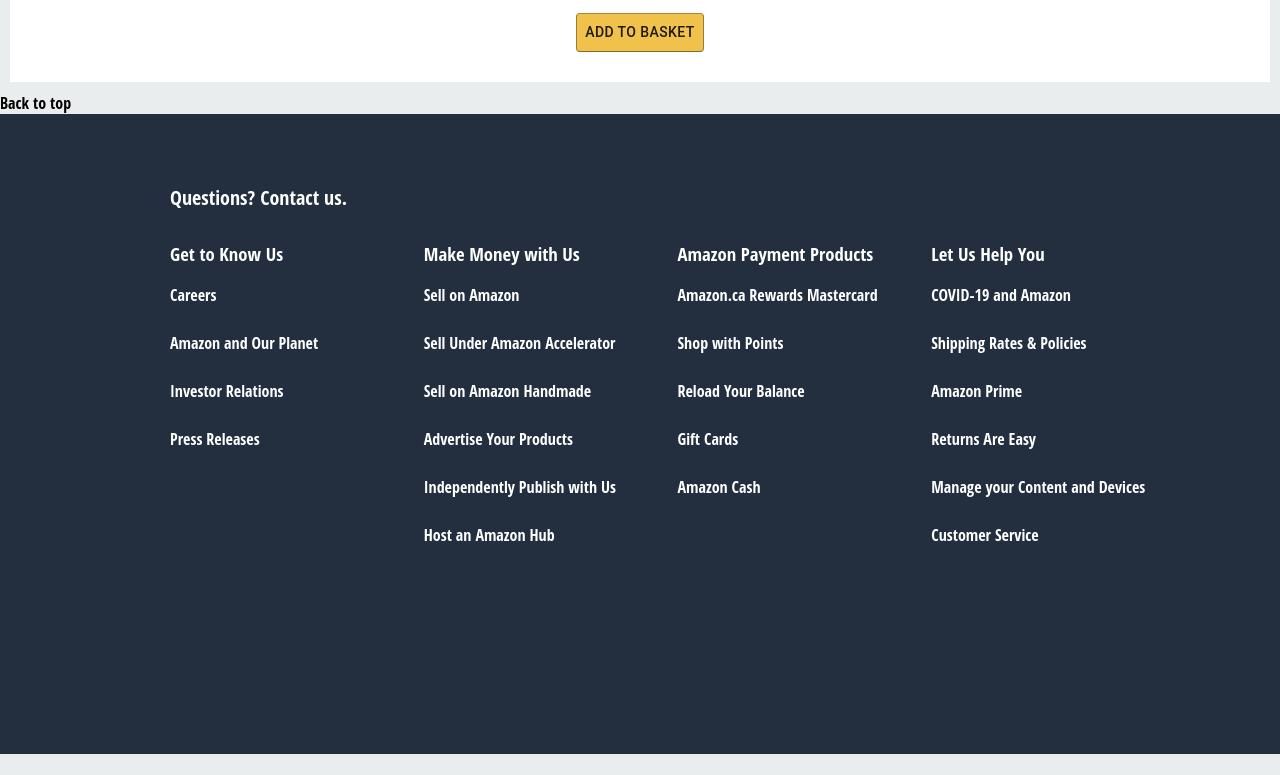
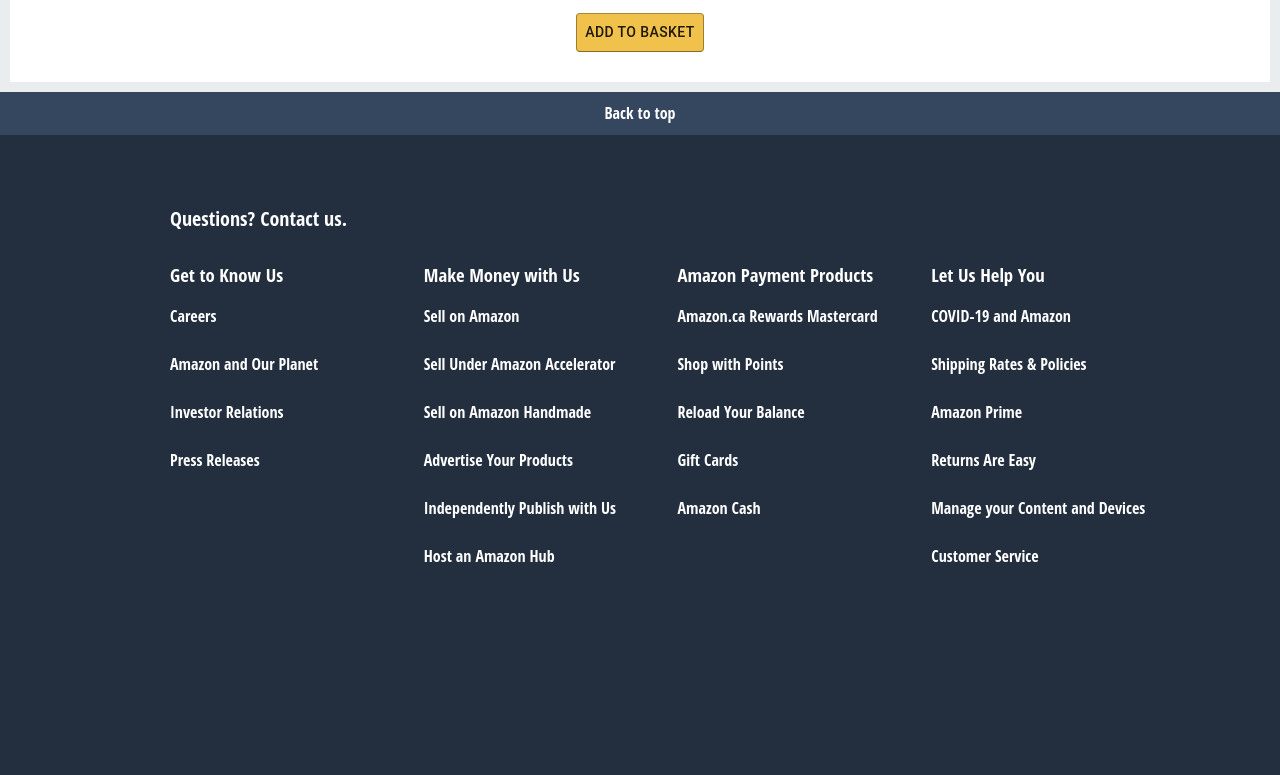
Before and after one commit to Mostafa-Ragab/amazon-clone, a React (Create React App) app: page / in a window 1280 px wide. Shown: the part 2137-2912 px from the top of the page. Before the commit the page ends 2891 px from the top, so only its background shows below. Built offline with nearby package versions, Linux system fonts and the light colour scheme; no server answers.

Commit message:
adding css to home page

```diff
--- a/src/pages/home.css
+++ b/src/pages/home.css
@@ -17,3 +17,17 @@
   z-index: -1;
   margin-bottom: -150px;
 }
+.break {
+  display: flex;
+  align-items: center;
+  justify-content: center;
+  width: 100%;
+  height: 43px;
+  background-color: #35475e;
+  color: white;
+  cursor: pointer;
+  scroll-behavior: smooth;
+}
+.break:hover {
+  background-color: #475d7a;
+}
```
